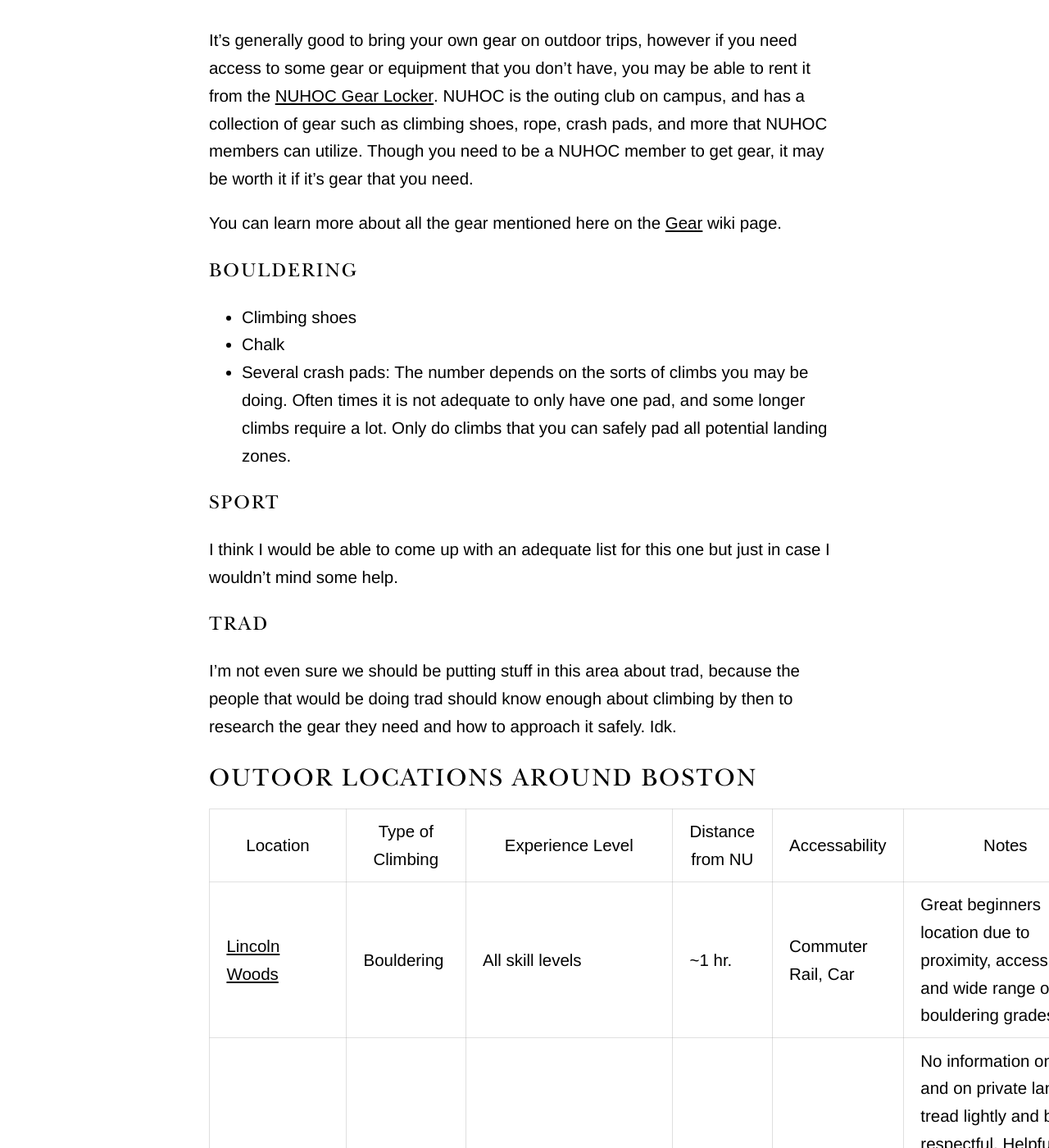
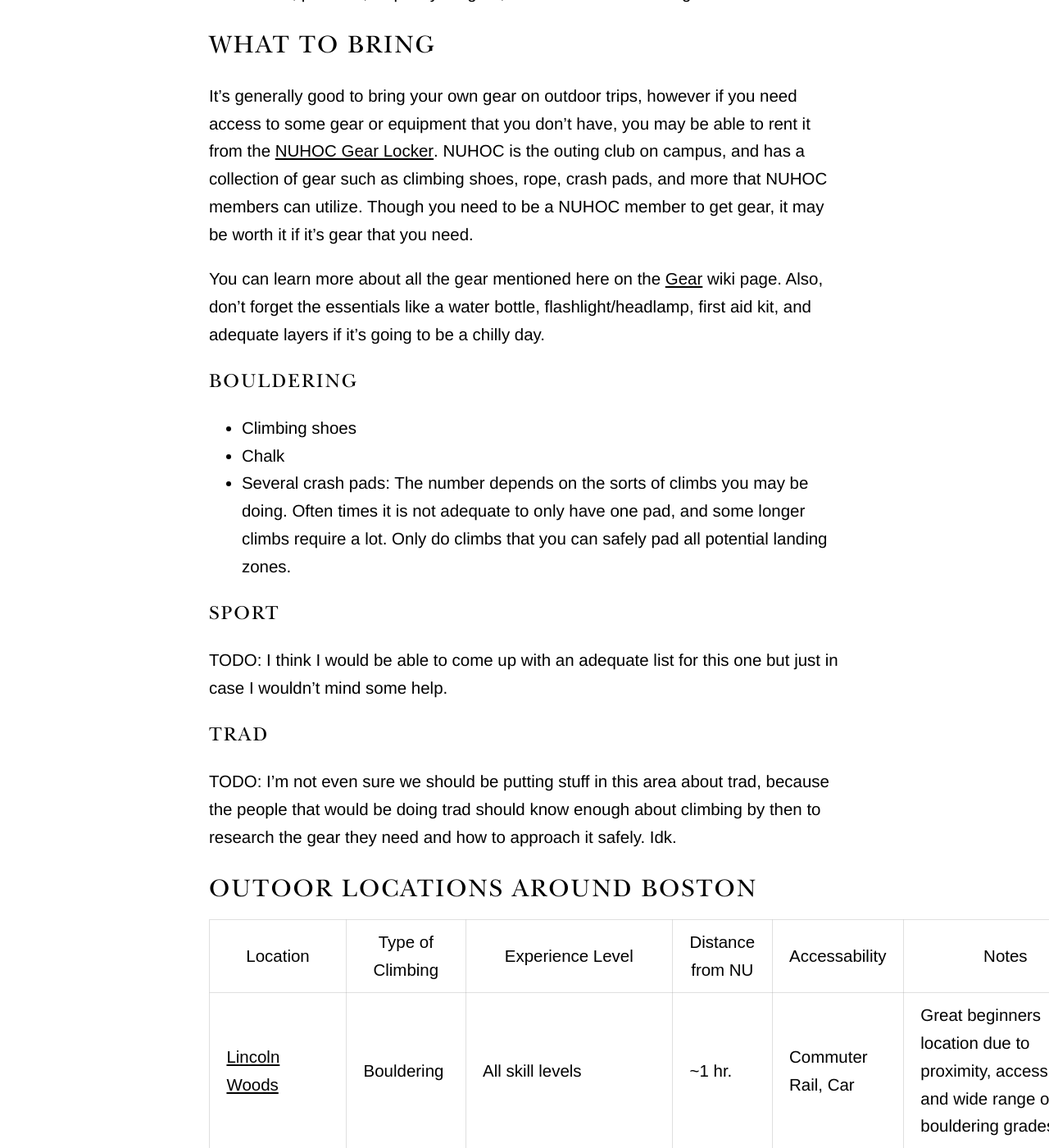
Before and after one commit to NortheasternClimbing/northeasternclimbing.github.io, a Jekyll site: the page built from nrc/wiki/outdoors.md, in a window 1280 px wide and 1400 px high, scrolled down 1046 px. Shown: the whole window at 82% size. Built offline with Jekyll 4.4.1, drawn with Linux system fonts in a browser that asks for light colours; some of the changed text lies outside the part shown.

Commit message:
Added more info

```diff
--- a/nrc/wiki/outdoors.md
+++ b/nrc/wiki/outdoors.md
@@ -6,16 +6,17 @@
 ## Philosophy
 Climbing outdoors is tons of fun and very rewarding, but comes with some very different etiquette to gym climbing. Here are a few things to keep in mind:
 - Leave no trace - Make sure all trash and personal items are picked up and taken with you until you find some trash receptacle. Same goes for chalk spills.
-- There are no bathrooms - It's best to just go before you go, but it is also wise to see what rules are in place for when nature calls in the particular location you're in.
+- There are no bathrooms - It's best to just go before you go, but it is also wise to see what rules are in place for when nature calls in the particular location you're in. Go prepared.
 - Don't blast your music - People often go to these places to enjoy the nature, and blaring music disturbs the peace.
 - Check the rules of the location - When it comes to gear, see what sort of things you can and can't do when it comes to using your gear.
+- Stick to established paths were possible - Between erosion and ruining patches of vegetation, do your best to stick to the trails.
 - Don't overcrowd - Going with a large group of people can be tons of fun, but sometimes it can be inappropriate.
 - Keep your wits about you - Climbing is dangerous, especially outside. Spot your friends, pad well, inspect your gear, check for unsafe landings... Just be smart.
 
 ## What to Bring
 It's generally good to bring your own gear on outdoor trips, however if you need access to some gear or equipment that you don't have, you may be able to rent it from the [NUHOC Gear Locker](https://web.northeastern.edu/nuhoc/?page_id=39). NUHOC is the outing club on campus, and has a collection of gear such as climbing shoes, rope, crash pads, and more that NUHOC members can utilize. Though you need to be a NUHOC member to get gear, it may be worth it if it's gear that you need.
 
-You can learn more about all the gear mentioned here on the [Gear](../gear) wiki page.
+You can learn more about all the gear mentioned here on the [Gear](../gear) wiki page. Also, don't forget the essentials like a water bottle, flashlight/headlamp, first aid kit, and adequate layers if it's going to be a chilly day.
 
 ### Bouldering
 - Climbing shoes
@@ -23,10 +24,10 @@
 - Several crash pads: The number depends on the sorts of climbs you may be doing. Often times it is not adequate to only have one pad, and some longer climbs require a lot. Only do climbs that you can safely pad all potential landing zones.
 
 ### Sport
-I think I would be able to come up with an adequate list for this one but just in case I wouldn't mind some help.
+TODO: I think I would be able to come up with an adequate list for this one but just in case I wouldn't mind some help.
 
 ### Trad
-I'm not even sure we should be putting stuff in this area about trad, because the people that would be doing trad should know enough about climbing by then to research the gear they need and how to approach it safely. Idk.
+TODO: I'm not even sure we should be putting stuff in this area about trad, because the people that would be doing trad should know enough about climbing by then to research the gear they need and how to approach it safely. Idk.
 
 ## Outoor Locations Around Boston
 
```
